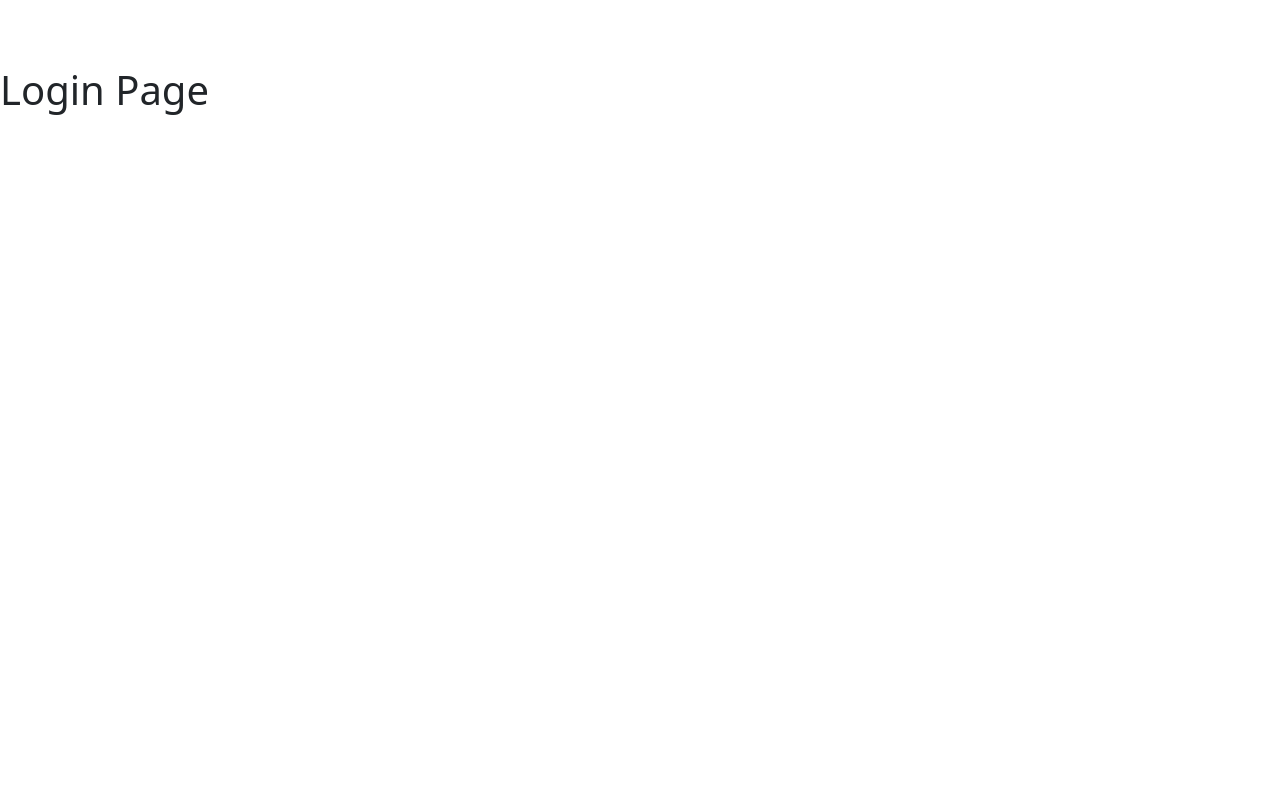
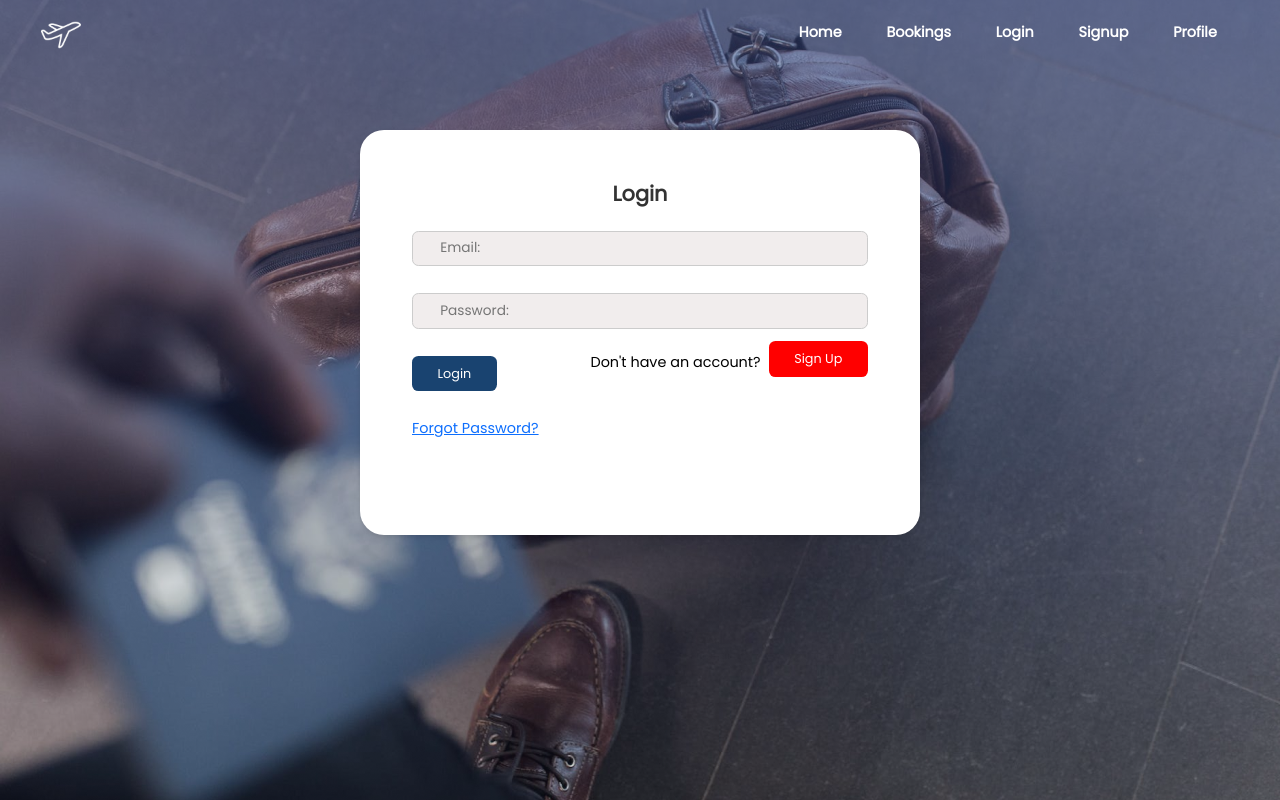
Before and after one commit to VictorMurithi/FlightFusion-booking-website, a React (Create React App) app in the folder frontend/: page /login in a window 1280 px wide. Built offline with nearby package versions, Linux system fonts and the light colour scheme.

Commit message:
Implemented log in form and its styling

```diff
--- a/frontend/src/Css/Login.css
+++ b/frontend/src/Css/Login.css
@@ -0,0 +1,124 @@
+/* Import Poppins font from Google Fonts */
+@import url("https://fonts.googleapis.com/css2?family=Poppins&display=swap");
+
+body {
+  background-size: cover;
+  background-position: center;
+  font-family: 'Poppins', sans-serif;
+
+}
+
+.list {
+  max-width: 35rem;
+  margin: 4rem auto 0; /* Adjust top margin, keep bottom and left/right margins automatic */
+  padding: 3.25rem;
+  background-color: #ffffff;
+  border-radius: 1.5rem;
+  box-shadow: 0 0.125rem 0.25rem rgba(0, 0, 0, 0.1);
+}
+
+.list h2 {
+  text-align: center;
+  color: #333;
+  padding-bottom: 1rem;
+  font-size: 1.3rem;
+  font-weight: bold;
+  font-family: "Poppins", sans-serif;
+}
+
+.login {
+  font-family: "Poppins", sans-serif;
+  display: flex;
+  flex-direction: column;
+  gap: 1.7rem;
+}
+
+.login-image {
+  background-image: url("../img/login.png");
+  background-size: cover;
+  height: 100vh;
+}
+
+.input-field {
+  width: 100%;
+  padding: 0.4rem;
+  border: 0.0625rem solid #ccc;
+  border-radius: 0.4rem;
+  background-color: rgb(241, 237, 237);
+}
+
+.login-button,
+.signup-button {
+  padding: 0.5rem 1.6rem;
+  font-size: 0.8rem;
+  border-radius: 0.4rem;
+  cursor: pointer;
+  transition: background-color 0.5s ease;
+}
+.signup-btn{
+  margin-top: -15.5rem;
+}
+.login-button {
+  background-color: #194370;
+  color: #fff;
+  border: none;
+}
+
+.login-buttonn:hover,
+.signup-button:hover {
+  background-color: #0056b3;
+}
+
+.button-container {
+  display: flex;
+  justify-content: space-between;
+}
+
+.Parag {
+  display: flex;
+  align-items: center; /* Align items vertically */
+  justify-content: center; /* Align items horizontally */
+  margin-top: -rem; /* Adjust margin top as needed */
+}
+
+.Parag p {
+  color: black;
+  font-size: 0.9rem;
+  font-weight: 500;
+   margin-top: -14rem;
+  margin-right: 0.5rem; /* Add margin to the right */
+
+}
+
+.Parag .signup-btn {
+  padding: 0.5rem 1.6rem;
+  background-color: #ff0000; /* Red color */
+  color: #fff; /* White text */
+  border: none;
+  border-radius: 0.4rem;
+  cursor: pointer;
+  transition: background-color 0.5s ease;
+  font-size: 0.8rem;
+  text-decoration: none;
+}
+
+
+
+@media screen and (min-width: 600px) {
+  .button-container {
+    flex-direction: row;
+  }
+
+  .Parag {
+    margin-top: 0;
+    margin-left: auto;
+  }
+}
+
+.forgot-password {
+  color: black;
+  font-size: 0.9rem;
+  font-weight: 500;
+  text-decoration: none;
+
+}
--- a/frontend/src/Css/Signup.css
+++ b/frontend/src/Css/Signup.css
@@ -4,6 +4,7 @@
 body {
   background-size: cover;
   background-position: center;
+  font-family: 'Poppins', sans-serif;
 }
 
 .list {
@@ -31,11 +32,10 @@ body {
   font-family: Poppins;
   gap: 1.7rem;
 }
-.signup-image{
-  background-image: url('../img/signup\ \(1\).png');
+.signup-image {
+  background-image: url("../img/signup\ \(1\).png");
   background-size: cover;
   height: 100vh;
-
 }
 
 input {
@@ -57,6 +57,7 @@ button {
   border-radius: 2.5rem;
   cursor: pointer;
   transition: background-color 0.5s ease;
+  font-family: "Poppins", sans-serif;
 
   width: fit-content;
 }
@@ -67,6 +68,8 @@ button:hover {
 .signup-button {
   font-size: 0.855rem;
   border-radius: 0.3rem;
+  font-family: 'Poppins', sans-serif;
+
 }
 @media screen and (max-width: 37.5rem) {
   .list {
--- a/frontend/src/Pages/LoginPage.js
+++ b/frontend/src/Pages/LoginPage.js
@@ -1,12 +1,95 @@
-import react from "react";
+import React, { useState } from "react";
+import { useNavigate, Link } from "react-router-dom";
 import Navbar from "../Layout/Navbar";
-import '../Css/Login.css';
+import "../Css/Login.css";
 
-export default function LoginPage() {
-    return (
-        <div>
-            <Navbar />
-            <h1>Login Page</h1>
-        </div>
-    );
-}
+const LoginPage = () => {
+  const [email, setEmail] = useState("");
+  const [password, setPassword] = useState("");
+  const navigate = useNavigate();
+
+  const handleLogin = async (e) => {
+    e.preventDefault();
+
+    try {
+      const response = await fetch("/api/login", {
+        method: "POST",
+        headers: {
+          "Content-Type": "application/json",
+        },
+        body: JSON.stringify({ email, password }),
+      });
+
+      if (response.ok) {
+        const data = await response.json();
+        console.log("Response data:", data.role);
+
+        navigate("/");
+      } else if (response.status === 401) {
+        const errorData = await response.json();
+        console.error("Authentication error:", errorData.error);
+        alert("User Not Found");
+      } else {
+        console.error("Unexpected error:", response.statusText);
+      }
+    } catch (error) {
+      console.error("Error:", error);
+    }
+  };
+
+  return (
+    <div className="login-image">
+      <Navbar />
+      <div className="list">
+        <h2>Login</h2>
+        <form onSubmit={handleLogin} className="login">
+          <div>
+            <input
+              type="text"
+              value={email}
+              placeholder="Email:"
+              onChange={(e) => setEmail(e.target.value)}
+              className="input-field"
+            />
+          </div>
+          <div>
+            <input
+              type="password"
+              value={password}
+              placeholder="Password:"
+              onChange={(e) => setPassword(e.target.value)}
+              className="input-field"
+            />
+          </div>
+
+          <div className="button-container">
+            {" "}
+            {/* Container for buttons */}
+            <button type="submit" className="login-button">
+              Login
+            </button>{" "}
+            {/* Added login-button class */}
+          </div>
+          <div className="forgot-password">
+            <p>
+              <Link to="/forgotpassword">Forgot Password?</Link>
+            </p>{" "}
+            {/* Added forgot password link */}
+          </div>
+
+          <div className="Parag">
+            {" "}
+            {/* Container for "Don't have an account?" text and "Sign Up" button */}
+            <p>Don't have an account? </p>
+            <Link to="/signup" className="signup-btn">
+              Sign Up
+            </Link>{" "}
+            {/* Added signup-button class */}
+          </div>
+        </form>
+      </div>
+    </div>
+  );
+};
+
+export default LoginPage;
```
Also changed, not shown: frontend/src/img/login.png (added).
